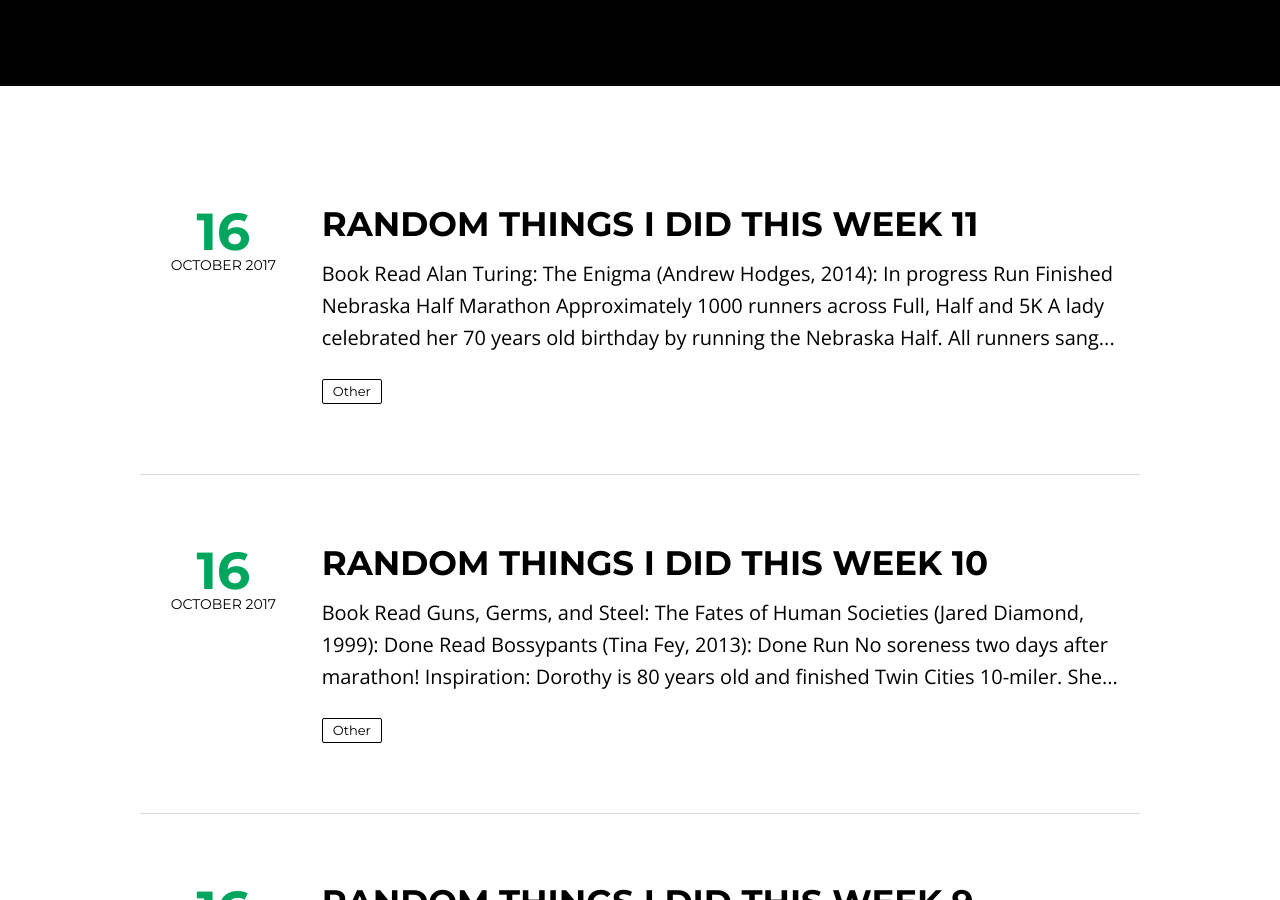
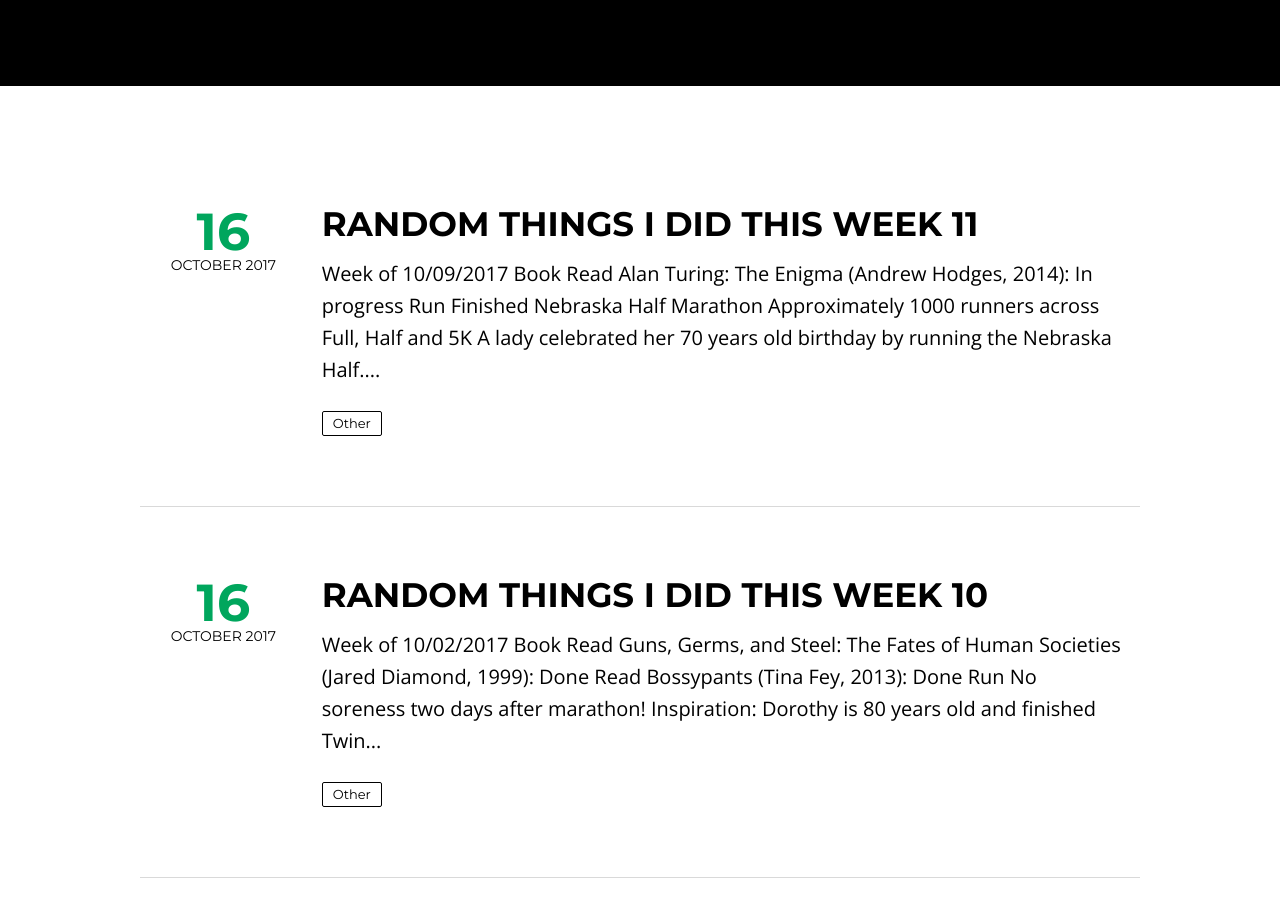
Before and after one commit to kcmlin/kcmlin.github.io, a Jekyll site: the page built from index.html, in a window 1280 px wide and 900 px high, scrolled down 438 px. Built offline with Jekyll 4.4.1, drawn with Linux system fonts in a browser that asks for light colours; nearby versions of some CDN libraries; the list of posts is cut into pages by our own code.

Commit message:
add week

```diff
--- a/_posts/2017-10-16-random10.md
+++ b/_posts/2017-10-16-random10.md
@@ -8,6 +8,8 @@ mathjax: null
 featured: false
 published: true
 ---
+
+Week of 10/02/2017
 
 #### Book
 * Read [Guns, Germs, and Steel: The Fates of Human Societies](https://www.amazon.com/Guns-Germs-Steel-Fates-Societies/dp/0393317552) (Jared Diamond, 1999): Done
--- a/_posts/2017-10-16-random11.md
+++ b/_posts/2017-10-16-random11.md
@@ -8,6 +8,8 @@ mathjax: null
 featured: false
 published: true
 ---
+
+Week of 10/09/2017
 
 #### Book
 * Read [Alan Turing: The Enigma](https://www.amazon.com/Alan-Turing-Enigma-Inspired-Imitation/dp/069116472X) (Andrew Hodges, 2014): In progress
```
